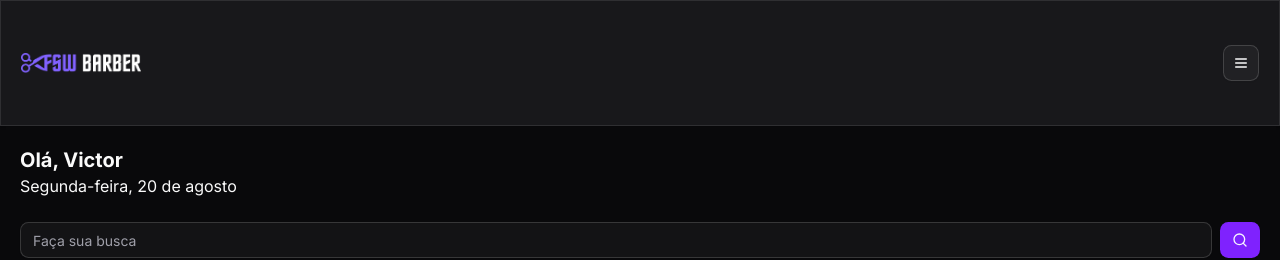
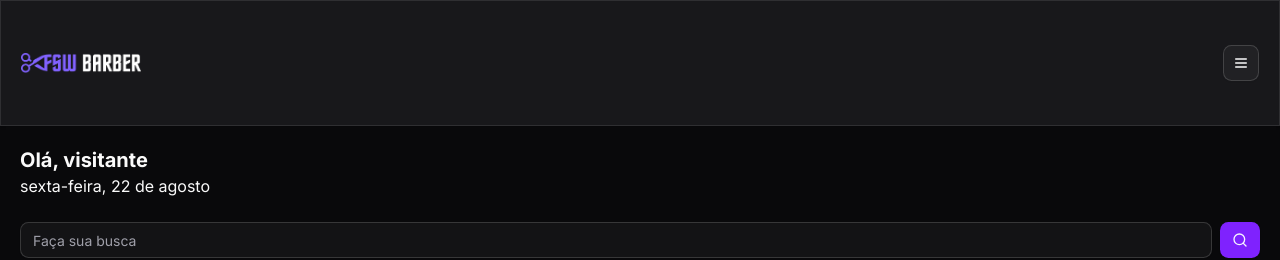
Before and after one commit to viitones/Barbershops, a Next.js app: page / in a window 1280 px wide. Shown: the top 260 px of the page. Built offline with nearby package versions, Linux system fonts and the light colour scheme; no server answers; the database is empty.

Commit message:
update welcome message

```diff
--- a/src/app/page.tsx
+++ b/src/app/page.tsx
@@ -9,6 +9,8 @@ import { Button } from "./_components/ui/button"
 import { quickSearchOptions } from "./_constants/quicksearch-options"
 import { authOptions } from "./_lib/auth"
 import { db } from "./_lib/prisma"
+import { format } from "date-fns"
+import { ptBR } from "date-fns/locale"
 
 export default async function Home() {
   const session = await getServerSession(authOptions)
@@ -46,8 +48,8 @@ export default async function Home() {
     <div>
       <Header />
       <div className="p-5">
-        <h2 className="text-xl font-bold">Olá, Victor</h2>
-        <p>Segunda-feira, 20 de agosto</p>
+        <h2 className="text-xl font-bold">Olá, {session?.user ? session?.user?.name?.split(" ")[0] : "visitante"}</h2>
+        <p>{format(new Date(), "EEEE, dd 'de' MMMM", { locale: ptBR })}</p>
 
         <div className="mt-6">
           <Search />
```
